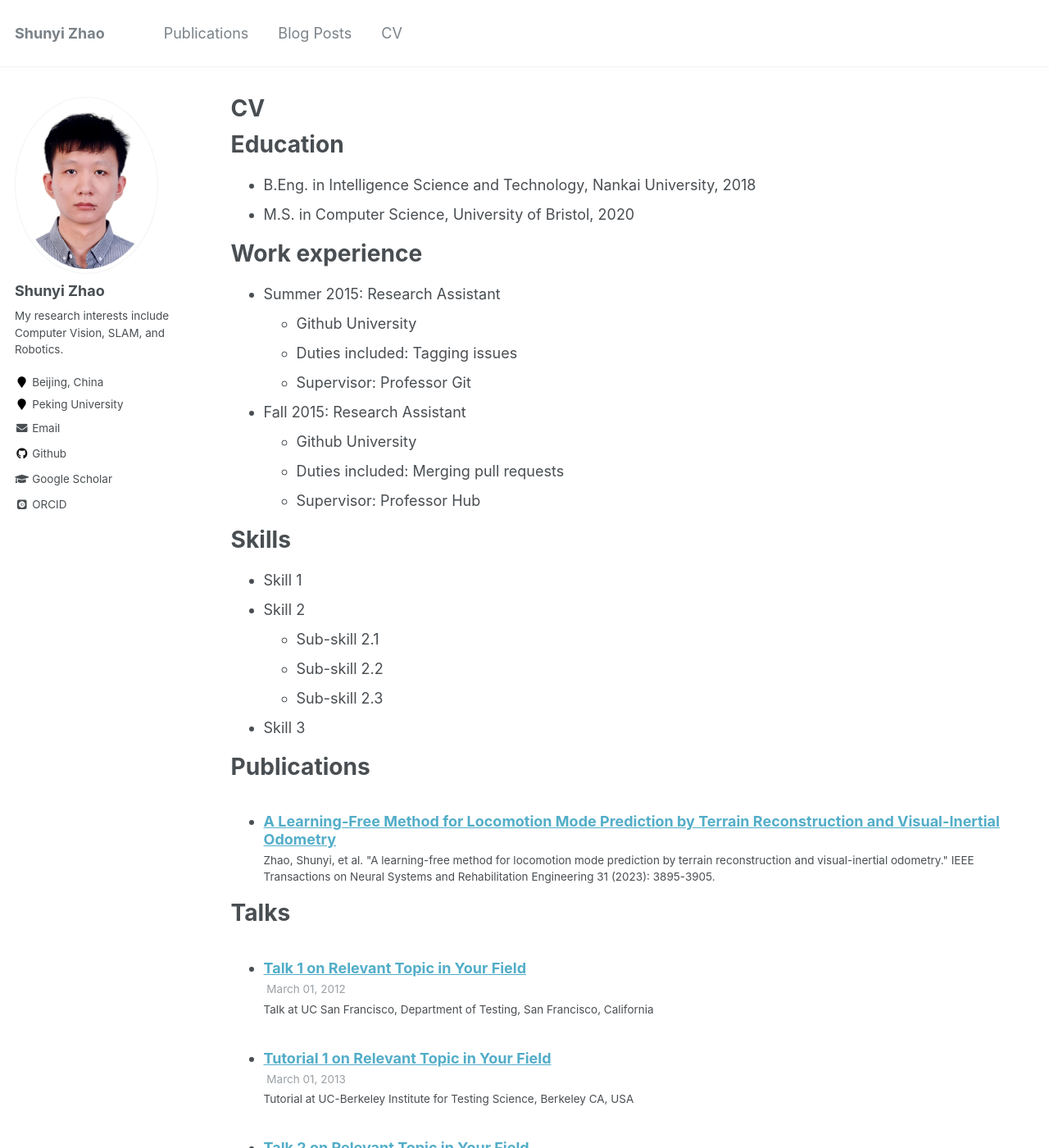
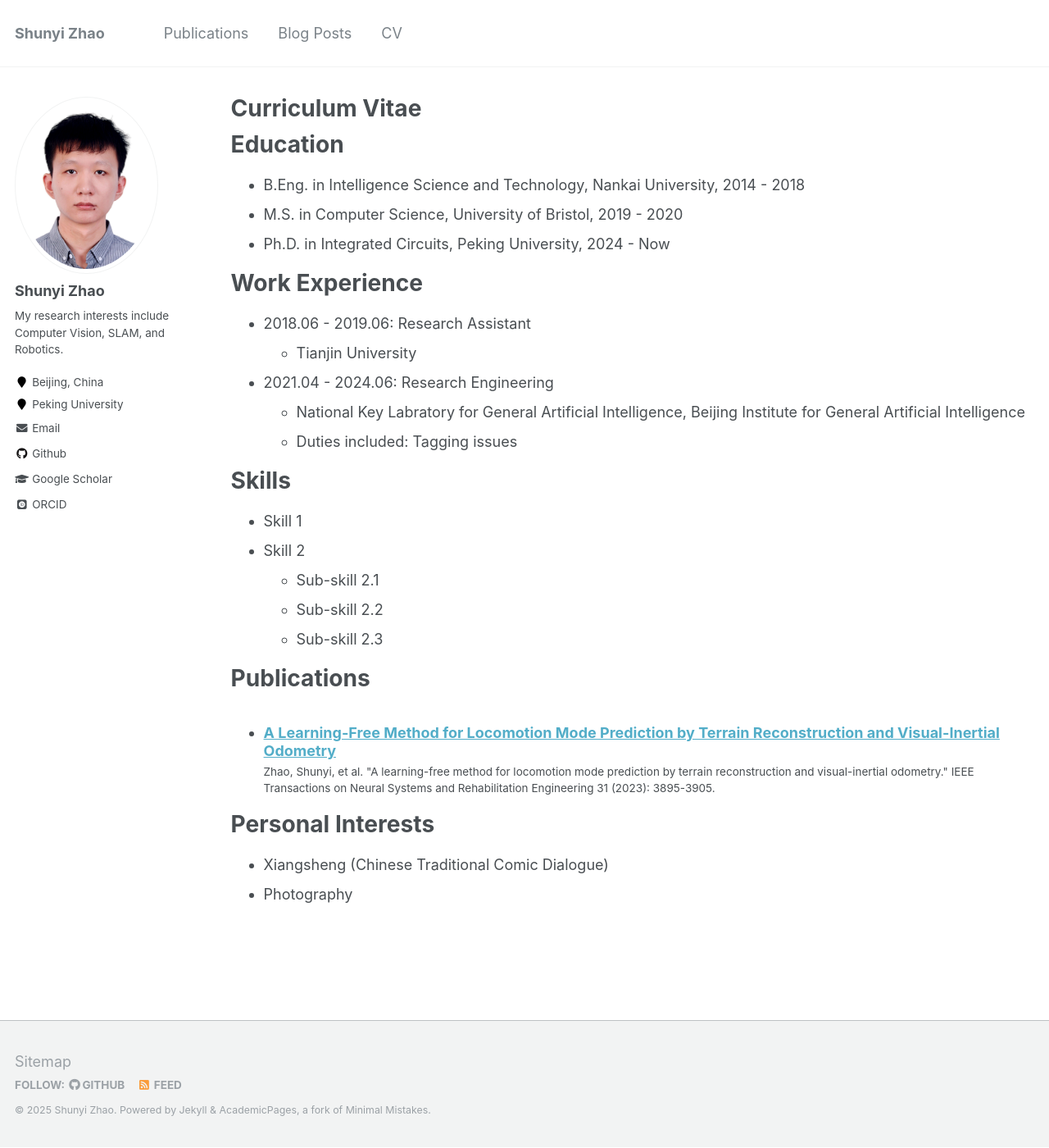
Before and after one commit to ShunyiZhao/ShunyiZhao.github.io, a Jekyll site: the page built from _pages/cv.md, in a window 1280 px wide and 1400 px high. Shown: the whole window at 82% size. Built offline with Jekyll 4.4.1, drawn with Linux system fonts in a browser that asks for light colours; some web fonts are replaced; some of the changed text lies outside the part shown.

Commit message:
change the CV

```diff
--- a/_pages/cv.md
+++ b/_pages/cv.md
@@ -1,6 +1,6 @@
 ---
 layout: archive
-title: "CV"
+title: "Curriculum Vitae"
 permalink: /cv/
 author_profile: true
 redirect_from:
@@ -11,20 +11,17 @@ redirect_from:
 
 Education
 ======
-* B.Eng. in Intelligence Science and Technology, Nankai University, 2018
-* M.S. in Computer Science, University of Bristol, 2020
+* B.Eng. in Intelligence Science and Technology, Nankai University, 2014 - 2018
+* M.S. in Computer Science, University of Bristol, 2019 - 2020
+* Ph.D. in Integrated Circuits, Peking University, 2024 - Now
 
-Work experience
+Work Experience
 ======
-* Summer 2015: Research Assistant
-  * Github University
+* 2018.06 - 2019.06: Research Assistant
+  * Tianjin University
+* 2021.04 - 2024.06: Research Engineering
+  * National Key Labratory for General Artificial Intelligence, Beijing Institute for General Artificial Intelligence
   * Duties included: Tagging issues
-  * Supervisor: Professor Git
-
-* Fall 2015: Research Assistant
-  * Github University
-  * Duties included: Merging pull requests
-  * Supervisor: Professor Hub
 
 Skills
 ======
@@ -33,7 +30,6 @@ Skills
   * Sub-skill 2.1
   * Sub-skill 2.2
   * Sub-skill 2.3
-* Skill 3
 
 Publications
 ======
@@ -41,18 +37,19 @@ Publications
     {% include archive-single-cv.html %}
   {% endfor %}</ul>
 
-Talks
+<!-- Talks
 ======
   <ul>{% for post in site.talks %}
     {% include archive-single-talk-cv.html %}
-  {% endfor %}</ul>
+  {% endfor %}</ul> -->
 
-Teaching
+<!-- Teaching
 ======
   <ul>{% for post in site.teaching %}
     {% include archive-single-cv.html %}
-  {% endfor %}</ul>
+  {% endfor %}</ul> -->
 
-Service and leadership
+Personal Interests
 ======
-* Currently signed in to 43 different slack teams
+* Xiangsheng (Chinese Traditional Comic Dialogue)
+* Photography
```
